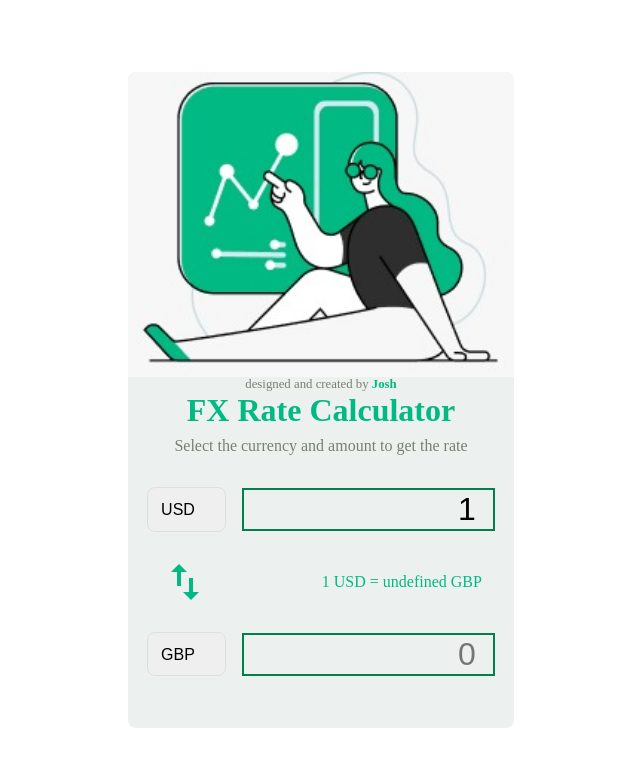
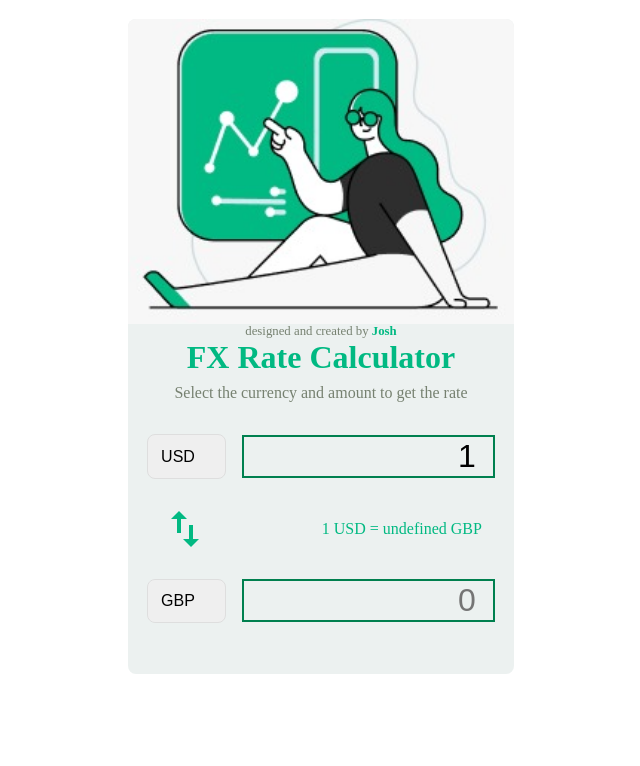
Before and after one commit to Dev-Wadej/Forex-Exchange-rate, a plain HTML site: page index.html in a window 1280 px wide. Shown: the whole page, without its empty margins (319-959 px from the left). Drawn offline with Linux system fonts and the light colour scheme; no server answers.

Commit message:
fx-exchange app

```diff
--- a/styles.css
+++ b/styles.css
@@ -13,8 +13,9 @@ main {
     justify-content: center;
     align-items: center;
     flex-direction: column;
-    height: 100vh;
+    height: fit-content;
     padding: 1.2rem;
+    /* width: 100vw; */
     overflow: hidden;
 }
 
```
